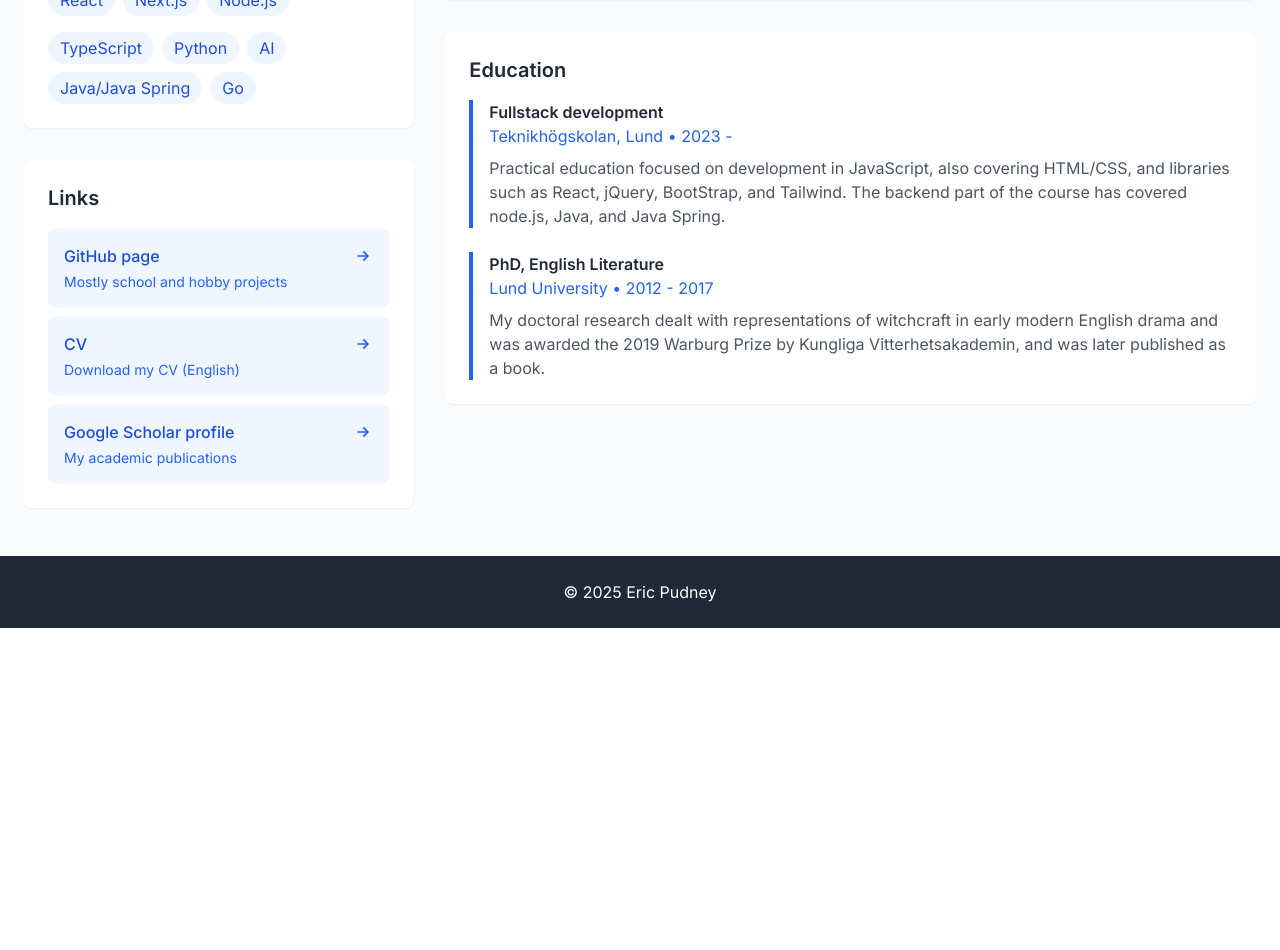
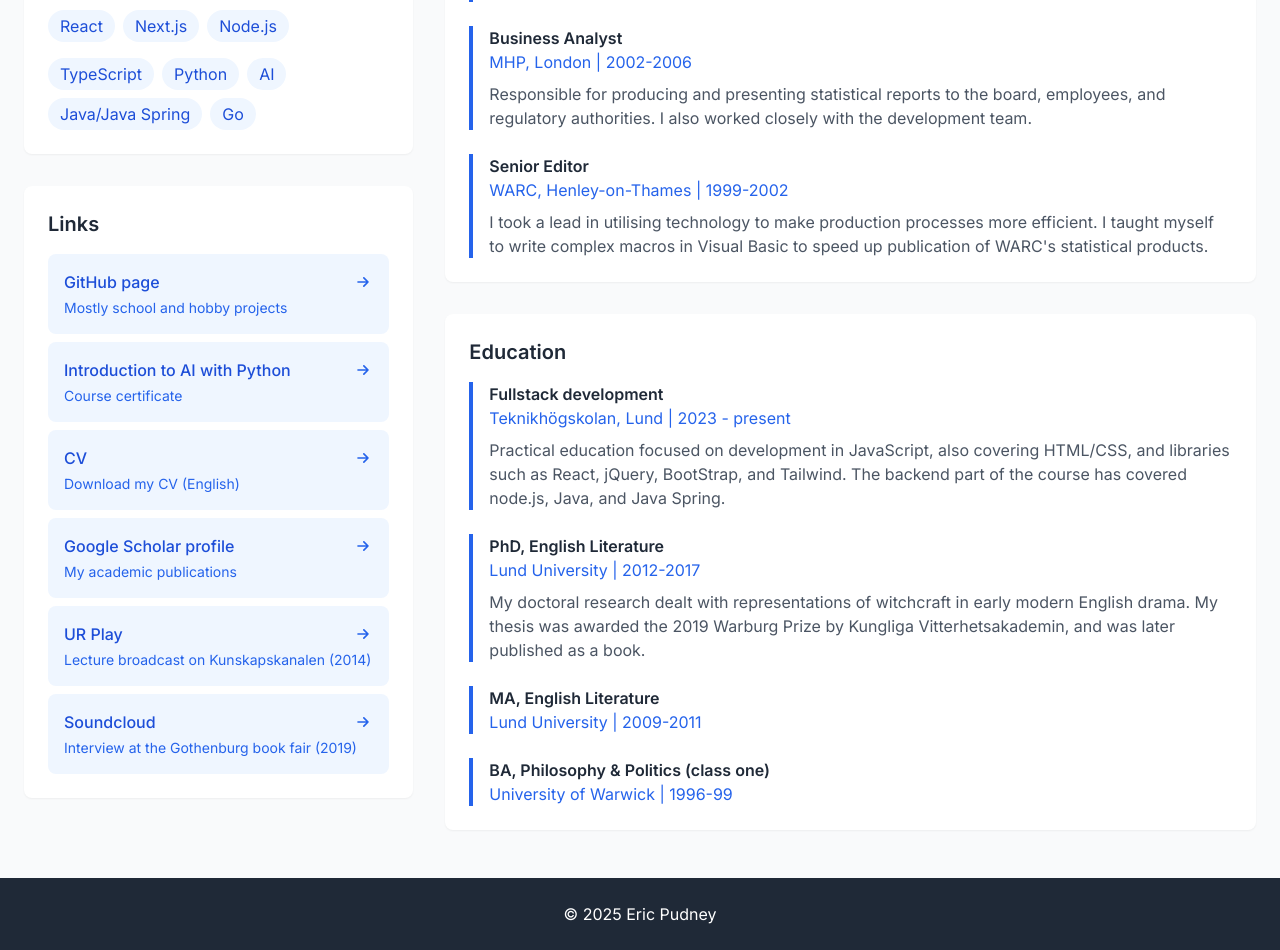
Before and after one commit to EricPudney/next-books, a Next.js app: page / in a window 1280 px wide. Shown: the part 1100-2050 px from the top of the page. Before the commit the page ends 1728 px from the top, so only its background shows below. Built offline with nearby package versions, Linux system fonts and the light colour scheme.

Commit message:
expanded CV

```diff
--- a/app/components/CV/JobOrSchoolDetails.tsx
+++ b/app/components/CV/JobOrSchoolDetails.tsx
@@ -5,7 +5,7 @@ export default function JobOrSchoolDetails({
 }: {
   title: string;
   institution: string;
-  text: string;
+  text?: string;
 }) {
   return (
     <>
@@ -13,7 +13,7 @@ export default function JobOrSchoolDetails({
         <div className="border-l-4 border-blue-600 pl-4">
           <h3 className="font-semibold text-gray-800">{title}</h3>
           <p className="text-blue-600">{institution}</p>
-          <p className="text-gray-600 mt-2">{text}</p>
+          {text && <p className="text-gray-600 mt-2">{text}</p>}
         </div>
       </div>
     </>
--- /dev/null
+++ b/app/components/LanguageSwitcher.tsx
@@ -0,0 +1,31 @@
+"use client";
+
+import { Language } from "../page";
+
+type LanguageSwitcherProps = {
+    lang: Language;
+    setLang: React.Dispatch<React.SetStateAction<Language>>;
+  };
+
+  export default function LanguageSwitcher({ lang, setLang }: LanguageSwitcherProps) {
+  return (
+    <div className="fixed top-4 right-4 flex gap-2">
+      <button
+        onClick={() => setLang("en")}
+        className={`p-1 rounded-lg transition-transform hover:scale-110 ${
+          lang === "en" ? "ring-2 ring-blue-500" : ""
+        }`}
+      >
+        <span className="fi fi-gb"></span>
+      </button>
+      <button
+        onClick={() => setLang("se")}
+        className={`p-1 rounded-lg transition-transform hover:scale-110 ${
+          lang === "se" ? "ring-2 ring-blue-500" : ""
+        }`}
+      >
+        <span className="fi fi-se"></span>
+      </button>
+    </div>
+  );
+}
--- a/app/data/content.json
+++ b/app/data/content.json
@@ -6,26 +6,43 @@
       "skills": "Skills",
       "experience": "Experience",
       "jt1": "Intern",
+      "emp1": "Studentlitteratur | 2025 - present",
       "jd1": "As the final part of my current education I am working on both front- and backend aspects of Studora, Studentlitteratur's study platform, including its new AI service 'Fråga Boken'.",
       "jt2": "Lecturer in English",
-      "emp2": "Lund University (and other universities)",
+      "emp2": "Lund University (and other universities) | 2017-2023",
       "jd2": "My research career has made me comfortable with working independently on complex projects. I am always open to new knowledge and happy to share my own, and I have a proven track record as an inspiring teacher and colleague.",
+      "jt3": "Business Analyst",
+      "emp3": "MHP, London | 2002-2006",
+      "jd3": "Responsible for producing and presenting statistical reports to the board, employees, and regulatory authorities. I also worked closely with the development team.",
+      "jt4": "Senior Editor",
+      "emp4": "WARC, Henley-on-Thames | 1999-2002",
+      "jd4": "I took a lead in utilising technology to make production processes more efficient. I taught myself to write complex macros in Visual Basic to speed up publication of WARC's statistical products.",
       "country": "Sweden",
       "ed": "Education",
       "ed_t1": "Fullstack development",
-      "ed_sch1": "Teknikhögskolan, Lund",
+      "ed_sch1": "Teknikhögskolan, Lund | 2023 - present",
       "ed_d1": "Practical education focused on development in JavaScript, also covering HTML/CSS, and libraries such as React, jQuery, BootStrap, and Tailwind. The backend part of the course has covered node.js, Java, and Java Spring.",
       "ed_t2": "PhD, English Literature",
-      "ed_sch2": "Lund University",
-      "ed_d2": "My doctoral research dealt with representations of witchcraft in early modern English drama and was awarded the 2019 Warburg Prize by Kungliga Vitterhetsakademin, and was later published as a book.",
-      "project_text": "This website is a hobby project designed to showcase both my programming skills and my small collection of rare/antique books, some of which are special to me because of my earlier research on the 16th & 17th centuries. It is built in Next 15, making full use of the app router. Instead of traditional API routes, interactions with the PostgreSQL database are handled using server components and server actions. Please do take a minute to look around.",
+      "ed_sch2": "Lund University | 2012-2017",
+      "ed_d2": "My doctoral research dealt with representations of witchcraft in early modern English drama. My thesis was awarded the 2019 Warburg Prize by Kungliga Vitterhetsakademin, and was later published as a book.",
+      "ed_t3": "MA, English Literature",
+      "ed_sch3": "Lund University | 2009-2011",
+      "ed_t4": "BA, Philosophy & Politics (class one)",
+      "ed_sch4": "University of Warwick | 1996-99",
+      "project_text": "This website is a hobby project designed to showcase both my programming skills and my small collection of rare/antique books, some of which are special to me because of my earlier research on the 16th & 17th centuries. It is built in Next 15, making full use of the app router. Instead of traditional API routes, interactions with the PostgreSQL database are handled using server components and server actions. The project also implements a chatbot based on the GPT-4o mini model. Please do take a minute to look around.",
       "links": "Links",
         "link1_title": "Google Scholar profile",
         "link1_text": "My academic publications",
         "link2_title": "GitHub page",
         "link2_text": "Mostly school and hobby projects",
         "link3_title": "CV",
-        "link3_text": "Download my CV (English)"
+        "link3_text": "Download my CV (English)",
+        "link4_title": "Introduction to AI with Python",
+        "link4_text": "Course certificate",
+        "link5_title": "UR Play",
+      "link5_text": "Lecture broadcast on Kunskapskanalen (2014)",
+      "link6_title": "Soundcloud",
+      "link6_text": "Interview at the Gothenburg book fair (2019)"
     },
     "se": {
       "title": "Mjukvaruutvecklare",
@@ -34,25 +51,42 @@
       "skills": "Kompetenser",
       "experience": "Arbetslivserfarenhet",
       "jt1": "Praktikant",
+      "emp1": "Studentlitteratur | 2025 -",
       "jd1": "Som en del av min nuvarande utbildning jobbar jag på både front- och backend delar av Studora, Studentlitteraturs lärplatform, inklusiv den nya satsning på AI-tjänsten 'Fråga Boken'.",
       "jt2": "Universitetslektor i engelska",
       "emp2": "Lunds Universitet (och andra lärosäte)",
       "jd2": "Mångårig erfarenhet inom forskning har gjort mig mycket van vid att jobba självständigt med komplexa projekt. Jag dela gärna av mig kunskap och vill alltid lära mig mer. Jag har varit en mycket uppskattad och inspirerande lärare och kollega genom mitt universitetskarriär.",
+      "jt3": "Analytiker",
+      "emp3": "MHP, London | 2002-2006",
+      "jd3": "Ansvarig för att producera och presentera statistiska rapporter till ledningsgruppen och personal samt myndigheter. Jobbade med kravställning mot utvecklare.",
+      "jt4": "Senior redaktör",
+      "emp4": "WARC, Henley-on-Thames | 1999-2002",
+      "jd4": "Var drivande i att effektivisera publiceringsprocesserna. Lärde mig på egen hand att skriva komplexa macros i Visual Basic för att snabba på publiceringen av WARCs statistiska produkter.",
       "country": "Sverige",
       "ed": "Utbildning",
       "ed_t1": "Fullstackutvecklare",
-      "ed_sch1": "Teknikhögskolan, Lund",
+      "ed_sch1": "Teknikhögskolan, Lund | 2023 -",
       "ed_d1": "Praktisk utbildning med fokus på utveckling med JavaScript. Lärde även HTML/CSS, bibliotek som React, jQuery, BootStrap, och Tailwind. Backend del av kursen har täckt node.js, Java, och Java Spring.",
       "ed_t2": "Doktorsexamen, engelsk litteratur",
-      "ed_sch2": "Lunds Universitet",
+      "ed_sch2": "Lunds Universitet | 2012-2017",
       "ed_d2": "Min doktorsavhandling tog upp representationen av häxor inom den tidiga engelska dramat och belönades med Warburgska priset av Kungliga Vitterhetsakademin i 2019. Den gavs ut sedan som en bok.",
-      "project_text": "Den här webbplatsen är ett hobbyprojekt utformat för att visa upp mina programmeringsfärdigheter och min lilla samling av sällsynta/antika böcker, av vilka några är speciella för mig på grund av min tidigare forskning om 1500- och 1600-talen. Den är inbyggd i Next 15 och utnyttjar approutern fullt ut. Istället för traditionella  api-endpoints hanteras all interaktion med den PostgreSQL-databasen av serverkomponenter och server actions. Ta dig gärna tid att klicka runt.",
+      "ed_t3": "MA, engelsk litteratur",
+      "ed_sch3": "Lunds Universitet | 2009-2011",
+      "ed_t4": "BA, Filosofi & Statsvetenskap",
+      "ed_sch4": "University of Warwick | 1996-99",
+      "project_text": "Den här webbplatsen är ett hobbyprojekt utformat för att visa upp mina programmeringsfärdigheter och min lilla samling av sällsynta/antika böcker, av vilka några är speciella för mig på grund av min tidigare forskning om 1500- och 1600-talen. Den är inbyggd i Next 15 och utnyttjar approutern fullt ut. Istället för traditionella  api-endpoints hanteras all interaktion med den PostgreSQL-databasen av serverkomponenter och server actions. Det finns även en chatbot baserad på GPT-4o mini modellen. Ta dig gärna tid att klicka runt.",
       "links": "Länkar",
       "link1_title": "Google Scholar profil",
       "link1_text": "Mina akademiska publikationer",
       "link2_title": "GitHub sida",
       "link2_text": "Mest hobby eller utbildningsprojekt",
       "link3_title": "CV",
-      "link3_text": "Ladda ned mitt CV (svenska)"
+      "link3_text": "Ladda ned mitt CV (svenska)",
+      "link4_title": "Introduction to AI with Python",
+      "link4_text": "Utbildningsbevis",
+      "link5_title": "UR Play",
+      "link5_text": "Föreläsning som sändes på Kunskapskanalen (2014)",
+      "link6_title": "Soundcloud",
+      "link6_text": "Intervju på Göteborgs Bokmässan (2019)"
     }
   }
--- a/app/lib/session.ts
+++ b/app/lib/session.ts
@@ -1,7 +1,6 @@
 import 'server-only';
 import { SignJWT, jwtVerify } from 'jose';
-import { cookies, headers } from 'next/headers';
-import { revalidatePath } from 'next/cache';
+import { cookies } from 'next/headers';
 
 const secretKey = process.env.SESSION_SECRET;
 const encodedKey = new TextEncoder().encode(secretKey);
--- a/app/page.tsx
+++ b/app/page.tsx
@@ -9,6 +9,7 @@ import CVSkills from "./components/CV/CVSkills";
 import CVHeader from "./components/CV/CVHeader";
 import PortfolioBox from "./components/CV/PortfolioBox";
 import JobOrSchoolDetails from "./components/CV/JobOrSchoolDetails";
+import LanguageSwitcher from "./components/LanguageSwitcher";
 
 export type Language = "en" | "se";
 export default function Page() {
@@ -16,25 +17,7 @@ export default function Page() {
 
   return (
     <div className="min-h-screen bg-gray-50">
-      {/* Language Switcher */}
-      <div className="fixed top-4 right-4 flex gap-2">
-        <button
-          onClick={() => setLanguage("en")}
-          className={`p-1 rounded-lg transition-transform hover:scale-110 ${
-            language === "en" ? "ring-2 ring-blue-500" : ""
-          }`}
-        >
-          <span className="fi fi-gb"></span>
-        </button>
-        <button
-          onClick={() => setLanguage("se")}
-          className={`p-1 rounded-lg transition-transform hover:scale-110 ${
-            language === "se" ? "ring-2 ring-blue-500" : ""
-          }`}
-        >
-          <span className="fi fi-se"></span>
-        </button>
-      </div>
+      <LanguageSwitcher lang={language} setLang={setLanguage} />
 
       <CVHeader title={content[language].title} bio={content[language].bio} />
 
@@ -70,6 +53,11 @@ export default function Page() {
                     link={"https://github.com/EricPudney"}
                   />
                   <CVLink
+                    title={content[language].link4_title}
+                    text={content[language].link4_text}
+                    link={"https://certificates.cs50.io/f7aec661-249d-44c9-9768-2b870ad53275.pdf?size=letter"}
+                  />
+                    <CVLink
                       title={content[language].link3_title}
                       text={content[language].link3_text}
                       link={
@@ -85,6 +73,16 @@ export default function Page() {
                         "https://scholar.google.com/citations?user=Csr_QDYAAAAJ&hl=en"
                       }
                     />
+                  <CVLink
+                    title={content[language].link5_title}
+                    text={content[language].link5_text}
+                    link={"https://urplay.se/program/182987-ur-samtiden-humanist-och-teologdagarna-2014-sanningen-om-shakespeare"}
+                  />
+                  <CVLink
+                    title={content[language].link6_title}
+                    text={content[language].link6_text}
+                    link={"https://soundcloud.com/ht-samtal/ht-samtal-90-eric-pudney"}
+                  />
                 </>
               }
             />
@@ -96,13 +94,23 @@ export default function Page() {
                 <div className="space-y-6">
                   <JobOrSchoolDetails
                     title={content[language].jt1}
-                    institution="Studentlitteratur • 2025 -"
+                    institution={content[language].emp1}
                     text={content[language].jd1}
                   />
                   <JobOrSchoolDetails
                     title={content[language].jt2}
-                    institution={`${content[language].emp2} • 2017 - 2023`}
+                    institution={content[language].emp2}
                     text={content[language].jd2}
+                  />
+                  <JobOrSchoolDetails
+                    title={content[language].jt3}
+                    institution={content[language].emp3}
+                    text={content[language].jd3}
+                  />
+                  <JobOrSchoolDetails
+                    title={content[language].jt4}
+                    institution={content[language].emp4}
+                    text={content[language].jd4}
                   />
                 </div>
               }
@@ -114,13 +122,21 @@ export default function Page() {
                 <div className="space-y-6">
                   <JobOrSchoolDetails
                     title={content[language].ed_t1}
-                    institution={`${content[language].ed_sch1} • 2023 - `}
+                    institution={content[language].ed_sch1}
                     text={content[language].ed_d1}
                   />
                   <JobOrSchoolDetails
                     title={content[language].ed_t2}
-                    institution={`${content[language].ed_sch2} • 2012 - 2017`}
+                    institution={content[language].ed_sch2}
                     text={content[language].ed_d2}
+                  />
+                  <JobOrSchoolDetails
+                    title={content[language].ed_t3}
+                    institution={content[language].ed_sch3}
+                  />
+                  <JobOrSchoolDetails
+                    title={content[language].ed_t4}
+                    institution={content[language].ed_sch4}
                   />
                 </div>
               }
```
Lines whose indentation alone changed are shown as unchanged.
